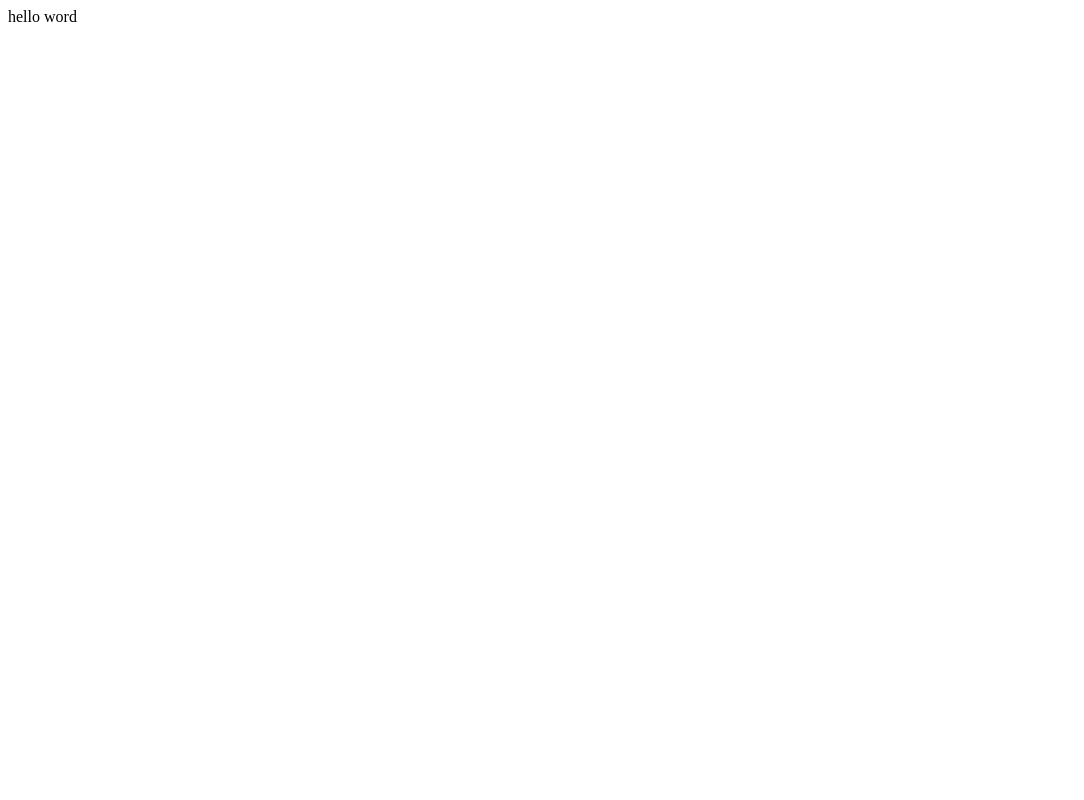
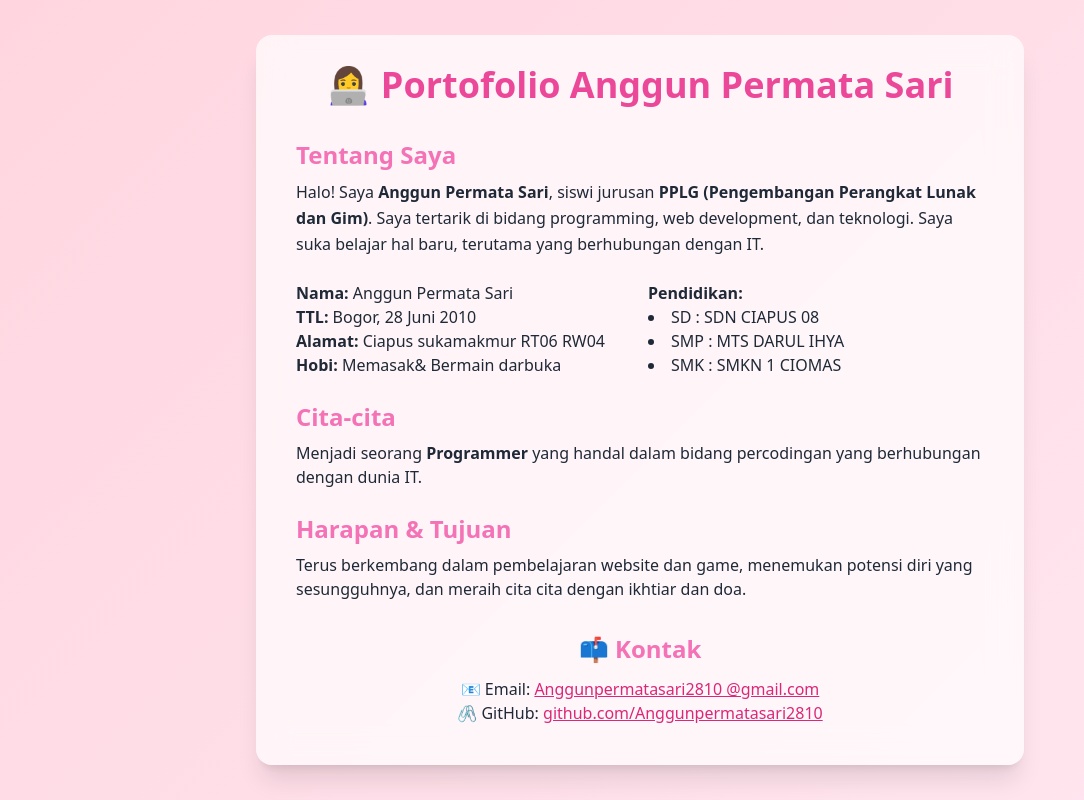
Before and after one commit to mozaanggun337-prog/Portofolio-, a plain HTML site: page Index.html in a window 1280 px wide. Shown: the whole page, without its empty margins (0-1084 px from the left). Drawn offline with nearby package versions, Linux system fonts and the light colour scheme.

Commit message:
Add files via upload

```diff
--- a/Index.html
+++ b/Index.html
@@ -1 +1,84 @@
-hello word
+<!DOCTYPE html>
+<html lang="id">
+<head>
+  <meta charset="UTF-8">
+  <meta name="viewport" content="width=device-width, initial-scale=1.0">
+  <title>Portfolio
+  Anggun Permata Sari</title>
+  <script src="https://cdn.tailwindcss.com"></script>
+  <style>
+    body {
+      background: linear-gradient(135deg, #ffd6e0, #ffe6f0);
+    }
+  </style>
+</head>
+<body class="min-h-screen flex flex-col items-center justify-center font-sans text-gray-800">
+
+  <!-- Container -->
+  <div class="max-w-3xl w-full bg-white/70 backdrop-blur-lg shadow-xl rounded-2xl p-6 md:p-10 animate-fade-in">
+    <!-- Judul -->
+    <h1 class="text-3xl md:text-4xl font-bold text-pink-500 text-center mb-6 animate-bounce">
+      👩‍💻 Portofolio Anggun Permata Sari
+    </h1>
+
+    <!-- Tentang Saya -->
+    <section class="mb-6">
+      <h2 class="text-2xl font-semibold text-pink-400 mb-2">Tentang Saya</h2>
+      <p class="leading-relaxed">
+        Halo! Saya <b>Anggun Permata Sari</b>, siswi jurusan <b>PPLG (Pengembangan Perangkat Lunak dan Gim)</b>.
+        Saya tertarik di bidang programming, web development, dan teknologi.
+        Saya suka belajar hal baru, terutama yang berhubungan dengan IT.
+      </p>
+    </section>
+
+    <!-- Data Diri -->
+    <section class="mb-6 grid grid-cols-1 md:grid-cols-2 gap-4">
+      <div>
+        <p><b>Nama:</b> Anggun Permata Sari</p>
+        <p><b>TTL:</b> Bogor, 28 Juni 2010</p>
+        <p><b>Alamat:</b> Ciapus sukamakmur RT06 RW04</p>
+        <p><b>Hobi:</b> Memasak& Bermain darbuka</p>
+      </div>
+      <div>
+        <p><b>Pendidikan:</b></p>
+        <ul class="list-disc list-inside">
+          <li>SD : SDN CIAPUS 08</li>
+          <li>SMP : MTS DARUL IHYA</li>
+          <li>SMK : SMKN 1 CIOMAS</li>
+        </ul>
+      </div>
+    </section>
+
+    <!-- Cita-cita -->
+    <section class="mb-6">
+      <h2 class="text-2xl font-semibold text-pink-400 mb-2">Cita-cita</h2>
+      <p>Menjadi seorang <b>Programmer</b> yang handal dalam bidang percodingan yang berhubungan dengan dunia IT.</p>
+    </section>
+
+    <!-- Harapan -->
+    <section class="mb-6">
+      <h2 class="text-2xl font-semibold text-pink-400 mb-2">Harapan & Tujuan</h2>
+      <p>Terus berkembang dalam pembelajaran website dan game, menemukan potensi diri yang sesungguhnya, dan meraih cita cita dengan ikhtiar dan doa.</p>
+    </section>
+
+    <!-- Kontak -->
+    <section class="text-center mt-8">
+      <h2 class="text-2xl font-semibold text-pink-400 mb-3">📫 Kontak</h2>
+      <p>📧 Email: <a href="mailto:Anggunpermatasari2810 @gmail.com" class="text-pink-600 underline">Anggunpermatasari2810 @gmail.com</a></p>
+      <p>🖇️ GitHub: <a href="https://github.com/Anggunpermatasari2810" target="_blank" class="text-pink-600 underline">github.com/Anggunpermatasari2810</a></p>
+    </section>
+  </div>
+
+  <!-- Animasi Custom -->
+  <style>
+    @keyframes fade-in {
+      from { opacity: 0; transform: translateY(20px); }
+      to { opacity: 1; transform: translateY(0); }
+    }
+    .animate-fade-in {
+      animation: fade-in 1s ease-out;
+    }
+  </style>
+
+</body>
+</html>
```
